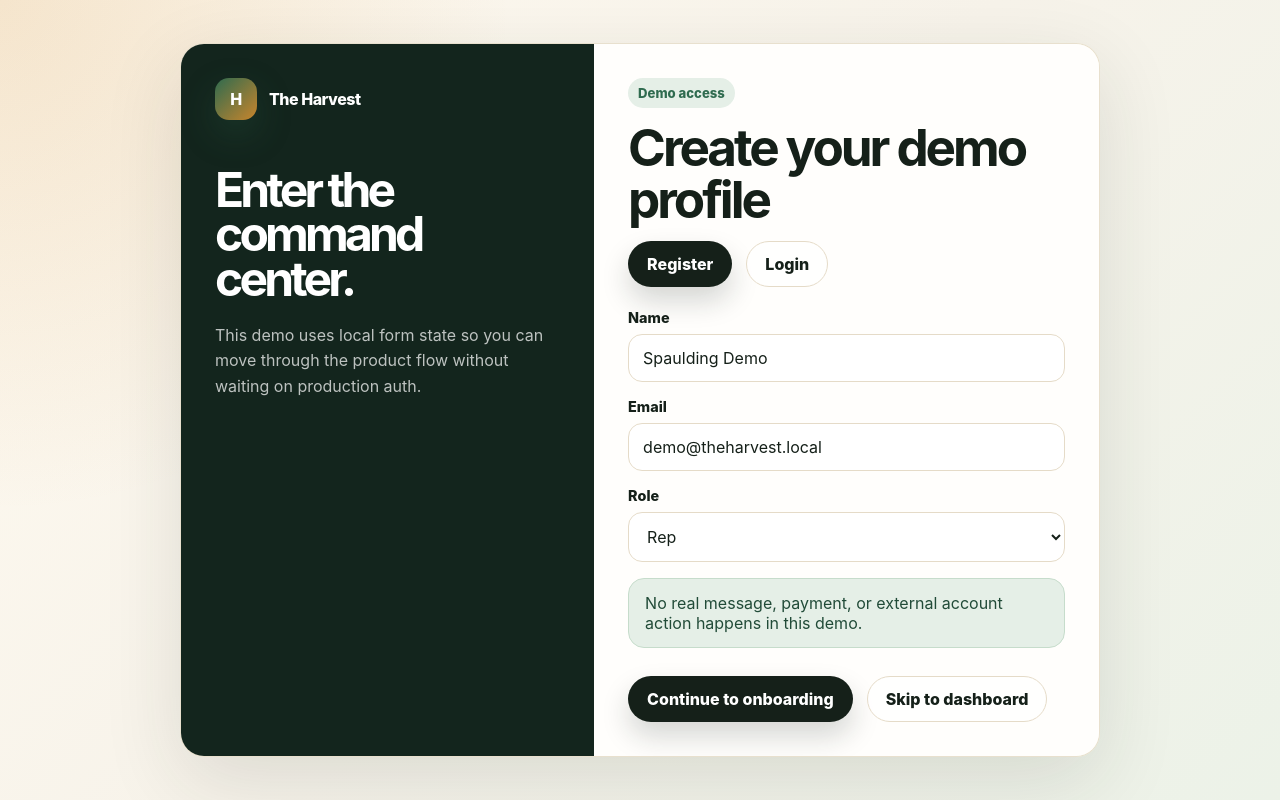
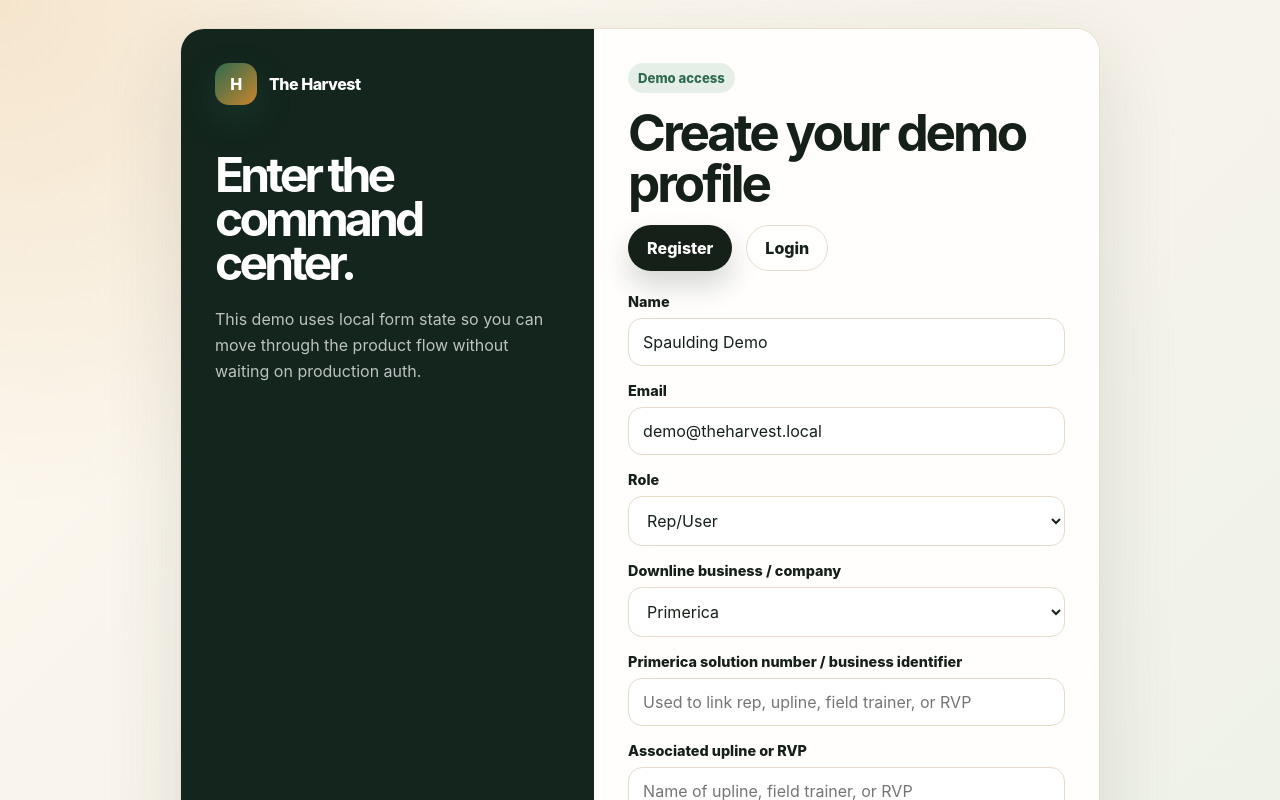
Before and after one commit to trevorotts1/harvest-app, a Next.js app: page /auth in a window 1280 px wide. Shown: the top 800 px of the page. Built offline with nearby package versions, Linux system fonts and the light colour scheme.

Commit message:
fix: capture role and downline business in demo profile

```diff
--- a/src/app/auth/page.tsx
+++ b/src/app/auth/page.tsx
@@ -37,12 +37,29 @@ export default function AuthPage() {
             <div className="field">
               <label htmlFor="role">Role</label>
               <select id="role" name="role" defaultValue="REP">
-                <option value="REP">Rep</option>
+                <option value="REP">Rep/User</option>
                 <option value="UPLINE">Upline</option>
                 <option value="RVP">RVP</option>
               </select>
             </div>
-            <div className="notice">No real message, payment, or external account action happens in this demo.</div>
+            <div className="field">
+              <label htmlFor="downlineBusiness">Downline business / company</label>
+              <select id="downlineBusiness" name="downlineBusiness" defaultValue="PRIMERICA">
+                <option value="PRIMERICA">Primerica</option>
+                <option value="OTHER_FINANCIAL_SERVICES">Other financial services organization</option>
+                <option value="OTHER_NETWORK_MARKETING">Other network marketing / downline business</option>
+                <option value="INDEPENDENT">Independent / not company-linked</option>
+              </select>
+            </div>
+            <div className="field">
+              <label htmlFor="solutionNumber">Primerica solution number / business identifier</label>
+              <input id="solutionNumber" name="solutionNumber" placeholder="Used to link rep, upline, field trainer, or RVP" />
+            </div>
+            <div className="field">
+              <label htmlFor="uplineName">Associated upline or RVP</label>
+              <input id="uplineName" name="uplineName" placeholder="Name of upline, field trainer, or RVP" />
+            </div>
+            <div className="notice">The downline business and solution number identify whether this profile belongs to Primerica or another company structure. No real message, payment, or external account action happens in this demo.</div>
             <div className="actions">
               <button className="btn btn-primary" type="submit">Continue to onboarding</button>
               <Link className="btn btn-secondary" href="/dashboard">Skip to dashboard</Link>
```
